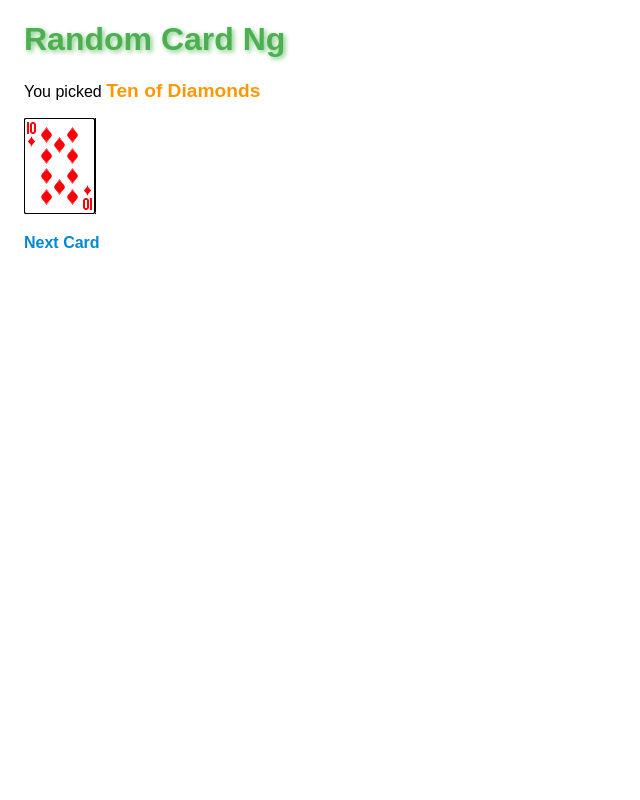
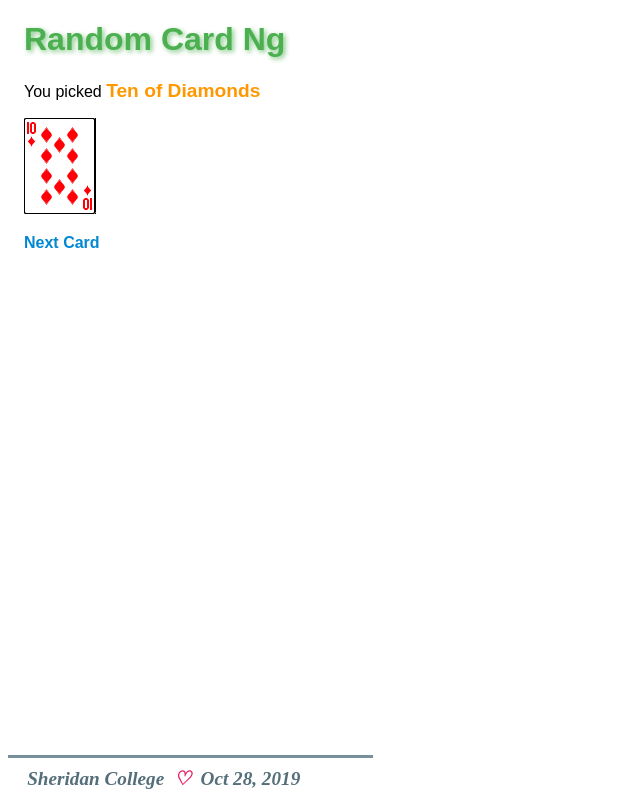
Before and after one commit to tetervak/RandCardNg, an Angular app: page / in a window 1280 px wide. Shown: the whole page, without its empty margins (0-640 px from the left). Built offline with nearby package versions, Linux system fonts and the light colour scheme.

Commit message:
added footer

```diff
--- a/src/app/app.component.html
+++ b/src/app/app.component.html
@@ -4,3 +4,4 @@
   <p><img src="{{card.imgSrc}}" alt="card"/></p>
   <p><a (click)="card.reset()">Next Card</a></p>
 </main>
+<app-footer></app-footer>
--- /dev/null
+++ b/src/app/app.footer.component.css
@@ -0,0 +1,19 @@
+footer{
+  font-size: 1.2em;
+  font-style: italic;
+  font-weight: bolder;
+  border-top: #78909c solid;
+  padding-top: 0.5em;
+  padding-bottom: 0.5em;
+  padding-left: 1em;
+  margin-top: 1.5em;
+  width: 18em;
+  color: #546e7a;
+
+  position: absolute;
+  bottom: 0;
+}
+
+footer .hart{
+  color: #e91e63;
+}
--- /dev/null
+++ b/src/app/app.footer.component.html
@@ -0,0 +1 @@
+<footer>Sheridan College&nbsp;&nbsp;<span class='hart'>&#9825;</span>&nbsp;&nbsp;{{date}}</footer>
--- /dev/null
+++ b/src/app/app.footer.component.ts
@@ -0,0 +1,19 @@
+import { Component } from '@angular/core';
+
+@Component({
+  selector: 'app-footer',
+  templateUrl: './app.footer.component.html',
+  styleUrls: ['./app.footer.component.css']
+})
+export class AppFooterComponent {
+  date: string;
+  constructor() {
+    const date = new Date();
+    const year = date.getFullYear();
+    const months
+      = ['Jan', 'Feb', 'Mar', 'Apr', 'May', 'Jun', 'Jul', 'Aug', 'Sep', 'Oct', 'Nov', 'Dec'];
+    const month = months[date.getMonth()];
+    const day = date.getDate();
+    this.date = `${month} ${day}, ${year}`;
+  }
+}
--- a/src/app/app.module.ts
+++ b/src/app/app.module.ts
@@ -2,10 +2,11 @@ import { BrowserModule } from '@angular/platform-browser';
 import { NgModule } from '@angular/core';
 
 import { AppComponent } from './app.component';
+import {AppFooterComponent} from './app.footer.component';
 
 @NgModule({
   declarations: [
-    AppComponent
+    AppComponent, AppFooterComponent
   ],
   imports: [
     BrowserModule
```
